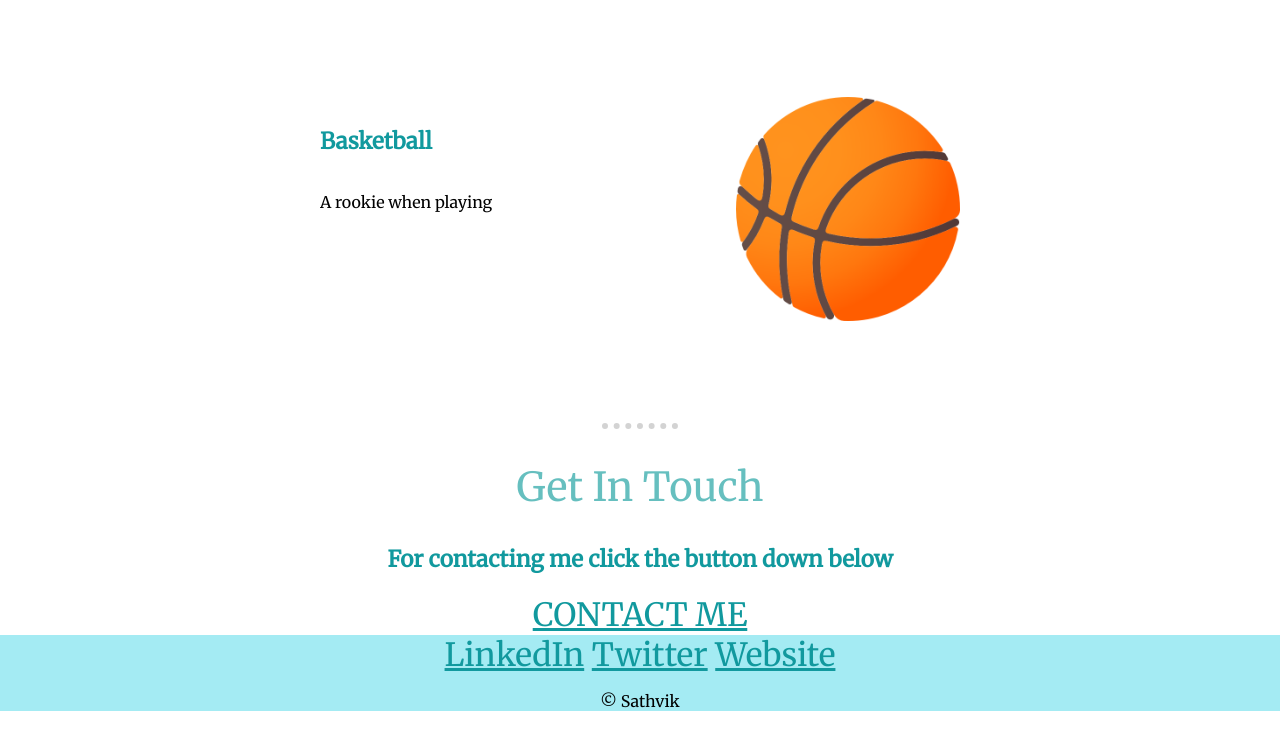
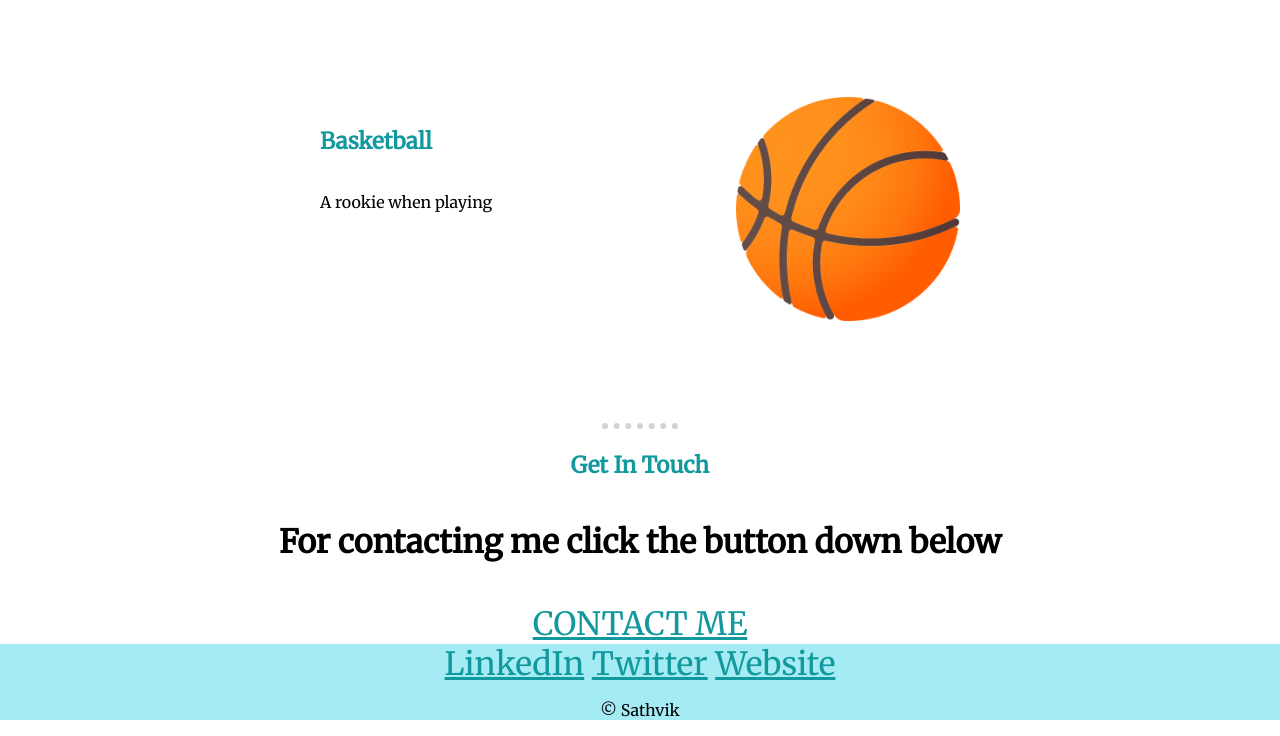
Before and after one commit to stormlycan/CSS-Mysite, a plain HTML site: page index.html in a window 1280 px wide. Shown: the part 1484-2220 px from the top of the page. Drawn offline with Linux system fonts and the light colour scheme.

Commit message:
change in size of third box

```diff
--- a/index.html
+++ b/index.html
@@ -47,8 +47,8 @@
         </div>
         <hr>
         <div class="contact-me">
-            <h2>Get In Touch</h2>
-            <h3>For contacting me click the button down below</h3>
+            <h3>Get In Touch</h3>
+            <h4>For contacting me click the button down below</h4>
             <a class="btn" href="mailto:satstormlink@gmail.com">CONTACT ME</a>
         </div>
     </div>
```
